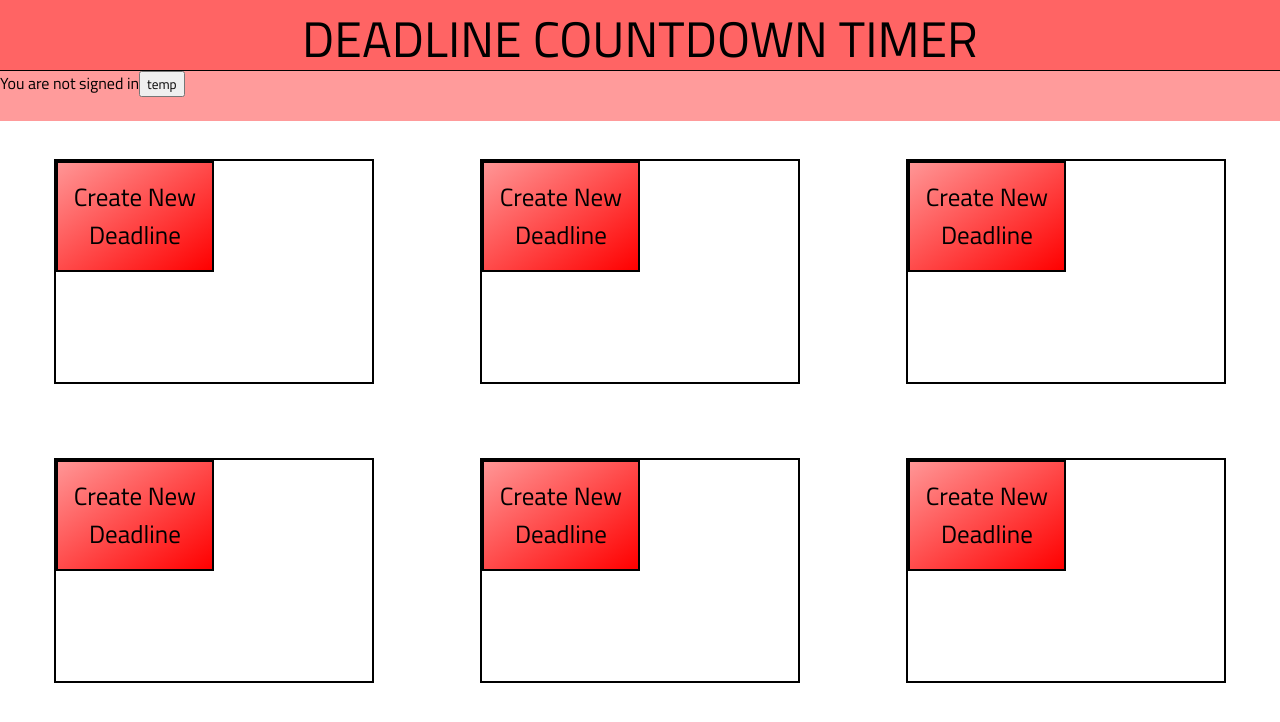
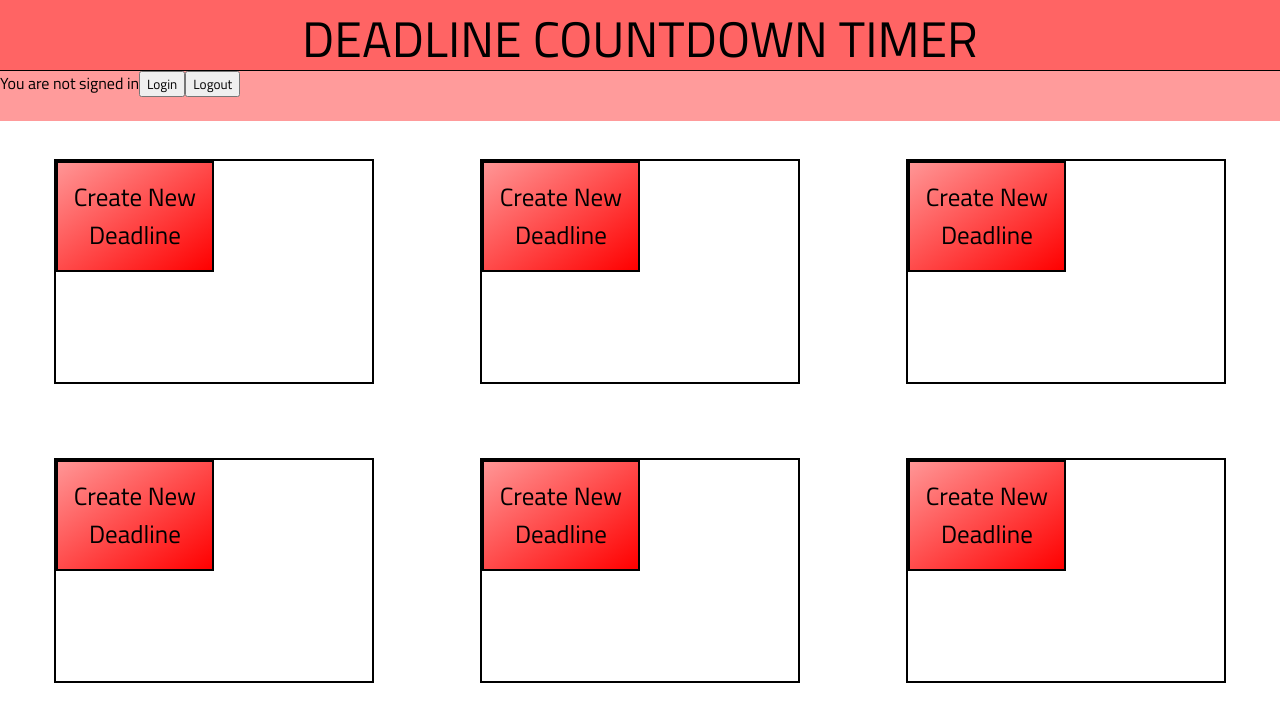
Before and after one commit to RichardKim503/deadline-countdown, a React (Create React App) app: page / in a window 1280 px wide. Shown: the top 722 px of the page. Built offline with nearby package versions, Linux system fonts and the light colour scheme.

Commit message:
If user logs out, server destroys the session

```diff
--- a/src/Client/NavBar.js
+++ b/src/Client/NavBar.js
@@ -1,6 +1,12 @@
 import React, { useState } from 'react';
+import axios from 'axios';
 
 function NavBar({toggleModal}) {
+
+    const logout = () => {
+        axios.post('http://localhost:8000/logout');
+    }
+
 
     return (
         <div id='navbar'>
@@ -9,7 +15,11 @@ function NavBar({toggleModal}) {
             <button
                 onClick={toggleModal}
             >
-                temp
+                Login
+            </button>
+
+            <button onClick={logout}>
+                Logout
             </button>
         </div>
      );
```
Also changed, not shown: 1 other file (tests, documents, lock files or other folders).
